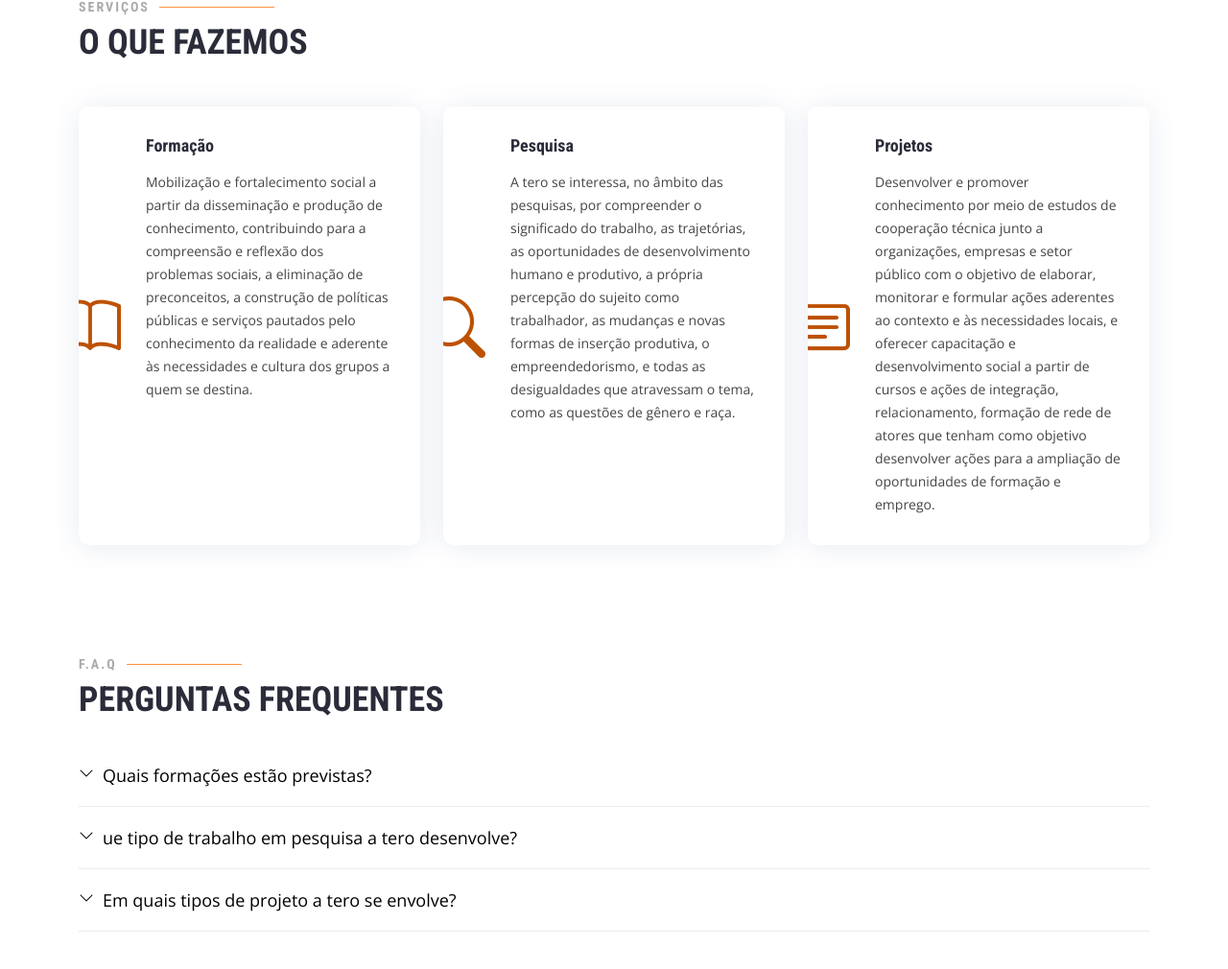
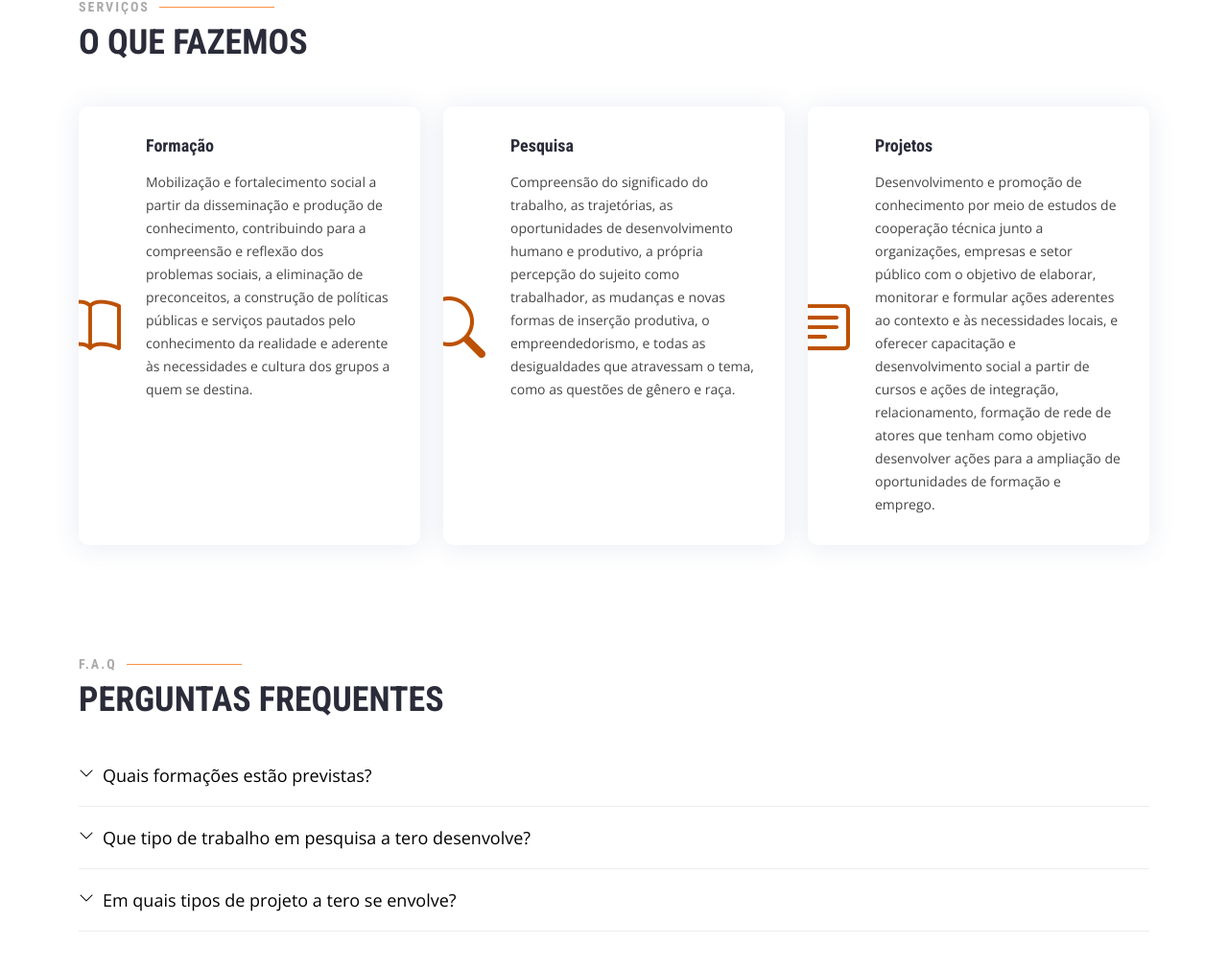
Before and after one commit to terotcs/terotcs, a plain HTML site: page index.html in a window 1280 px wide. Shown: the part 1940-2950 px from the top of the page at 96% size. Drawn offline with nearby package versions, Linux system fonts and the light colour scheme; a web font is replaced by a local one.

Commit message:
Ajustes no texto da section de serviços

```diff
--- a/index.html
+++ b/index.html
@@ -534,7 +534,7 @@
             <div class="icon-box" data-aos="zoom-in-left" data-aos-delay="100">
               <div class="icon"><i class="bi bi-search" style="color: #bd5102;"></i></div>
               <h4 class="title"><a href="">Pesquisa</a></h4>
-              <p class="description">A tero se interessa, no âmbito das pesquisas, por compreender o significado do
+              <p class="description">Compreensão do significado do
                 trabalho, as trajetórias, as oportunidades de desenvolvimento humano e produtivo, a própria percepção do
                 sujeito como trabalhador, as mudanças e novas formas de inserção produtiva, o empreendedorismo, e todas
                 as desigualdades que atravessam o tema, como as questões de gênero e raça.</p>
@@ -545,7 +545,8 @@
             <div class="icon-box" data-aos="zoom-in-left" data-aos-delay="200">
               <div class="icon"><i class="bi bi-card-text" style="color: #bd5102;"></i></div>
               <h4 class="title"><a href="">Projetos</a></h4>
-              <p class="description">Desenvolver e promover conhecimento por meio de estudos de cooperação técnica junto
+              <p class="description">Desenvolvimento e promoção de conhecimento por meio de estudos de cooperação
+                técnica junto
                 a organizações, empresas e setor público com o objetivo de elaborar, monitorar e formular ações
                 aderentes ao contexto e às necessidades locais, e oferecer capacitação e desenvolvimento social a partir
                 de cursos e ações de integração, relacionamento, formação de rede de atores que tenham como objetivo
@@ -928,7 +929,7 @@
           </li>
 
           <li>
-            <div data-bs-toggle="collapse" href="#faq2" class="collapsed question">ue tipo de trabalho em pesquisa a
+            <div data-bs-toggle="collapse" href="#faq2" class="collapsed question">Que tipo de trabalho em pesquisa a
               tero desenvolve? <i class="bi bi-chevron-down icon-show"></i><i class="bi bi-chevron-up icon-close"></i>
             </div>
             <div id="faq2" class="collapse" data-bs-parent=".faq-list">
```
